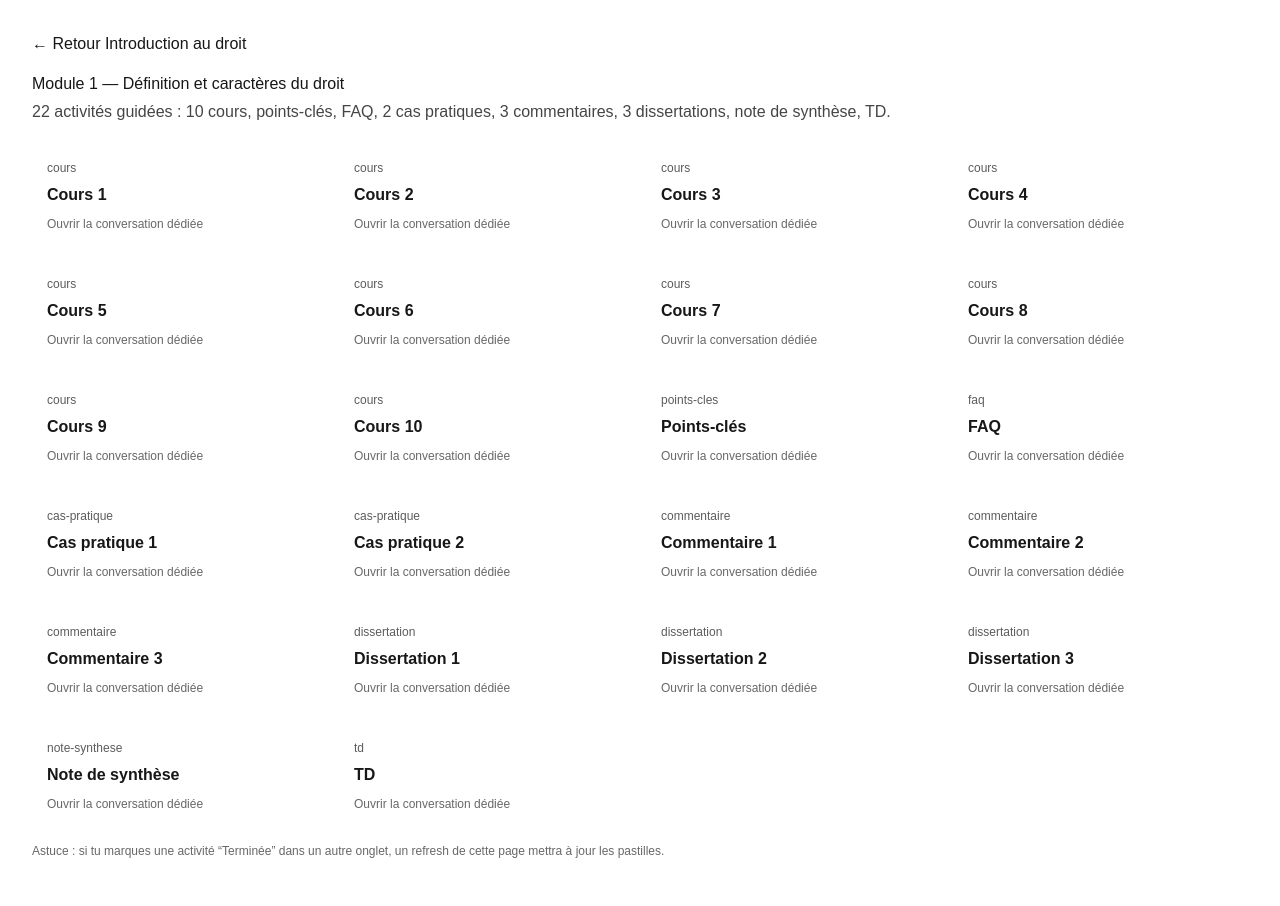
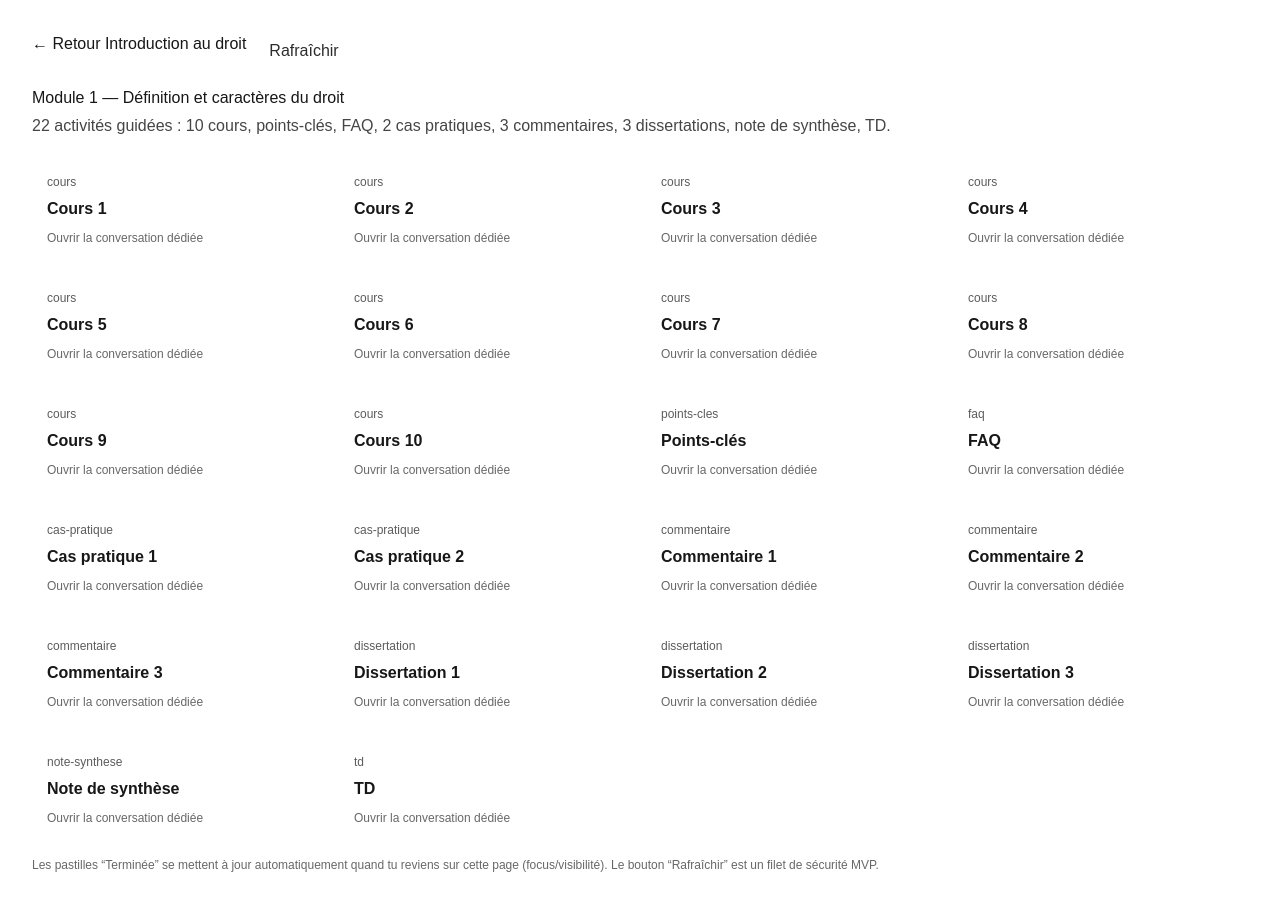
Before and after one commit to d2me-89/amelys-aws-mvp, a Next.js app: page /app/matieres/introduction-au-droit/modules/module-01-definition-et-caracteres-du-droit in a window 1280 px wide. Built offline with nearby package versions, Linux system fonts and the light colour scheme.

Commit message:
module page: keep done badges in sync (focus/visibility)

```diff
--- a/app/(platform)/app/matieres/introduction-au-droit/modules/module-01-definition-et-caracteres-du-droit/page.tsx
+++ b/app/(platform)/app/matieres/introduction-au-droit/modules/module-01-definition-et-caracteres-du-droit/page.tsx
@@ -1,7 +1,7 @@
 "use client";
 
 import Link from "next/link";
-import { useEffect, useMemo, useState } from "react";
+import { useCallback, useEffect, useMemo, useState } from "react";
 
 type Prompt = {
   slug: string;
@@ -18,12 +18,11 @@ type Prompt = {
 };
 
 // -----------------------------------------------------------------------------
-// Constantes métier (slug du module + liste des 22 activités)
+// Slug du module + liste des 22 activités
 // -----------------------------------------------------------------------------
 const moduleSlug = "module-01-definition-et-caracteres-du-droit";
 
 const prompts: Prompt[] = [
-  // 10 cours
   ...Array.from({ length: 10 }).map((_, i) => ({
     slug: `cours-${String(i + 1).padStart(2, "0")}`,
     label: `Cours ${i + 1}`,
@@ -31,19 +30,16 @@ const prompts: Prompt[] = [
   })),
   { slug: "points-cles", label: "Points-clés", kind: "points-cles" },
   { slug: "faq", label: "FAQ", kind: "faq" },
-  // 2 cas pratiques
   ...Array.from({ length: 2 }).map((_, i) => ({
     slug: `cas-pratique-${String(i + 1).padStart(2, "0")}`,
     label: `Cas pratique ${i + 1}`,
     kind: "cas-pratique" as const,
   })),
-  // 3 commentaires
   ...Array.from({ length: 3 }).map((_, i) => ({
     slug: `commentaire-${String(i + 1).padStart(2, "0")}`,
     label: `Commentaire ${i + 1}`,
     kind: "commentaire" as const,
   })),
-  // 3 dissertations
   ...Array.from({ length: 3 }).map((_, i) => ({
     slug: `dissertation-${String(i + 1).padStart(2, "0")}`,
     label: `Dissertation ${i + 1}`,
@@ -54,39 +50,38 @@ const prompts: Prompt[] = [
 ];
 
 // -----------------------------------------------------------------------------
-// Convention d'ID : la conversation est unique par (matière + module + prompt)
-// -> exactement la même convention que sur la page prompt et la page conversation
+// Convention de conversationId (doit matcher celle de la conversation page)
 // -----------------------------------------------------------------------------
 function conversationIdFor(promptSlug: string) {
   return `intro-droit-${moduleSlug}-${promptSlug}`;
 }
 
-// Clé localStorage utilisée pour le statut "Terminée" (identique à la page chat)
+// Clé localStorage du statut "Terminée" (doit matcher celle de la conversation page)
 function doneKey(conversationId: string) {
   return `amelys:done:${conversationId}`;
 }
 
 export default function Module1Page() {
-  // -----------------------------------------------------------------------------
-  // État local : map { promptSlug -> true/false } pour savoir si chaque activité est terminée
-  // -----------------------------------------------------------------------------
+  // Map { promptSlug -> bool }
   const [doneMap, setDoneMap] = useState<Record<string, boolean>>({});
 
-  // -----------------------------------------------------------------------------
-  // Chargement : on lit localStorage pour chaque prompt
-  // (au montage de la page, puis on pourra recharger si besoin)
-  // -----------------------------------------------------------------------------
-  useEffect(() => {
+  const basePath = useMemo(
+    () => `/app/matieres/introduction-au-droit/modules/${moduleSlug}`,
+    []
+  );
+
+  // ---------------------------------------------------------------------------
+  // Fonction centralisée: relire tous les statuts depuis localStorage
+  // (utile au montage + quand on revient sur la page)
+  // ---------------------------------------------------------------------------
+  const reloadDoneMap = useCallback(() => {
     const nextMap: Record<string, boolean> = {};
 
     for (const p of prompts) {
       const convId = conversationIdFor(p.slug);
-
       try {
-        // "true" => terminé ; sinon pas terminé
         nextMap[p.slug] = localStorage.getItem(doneKey(convId)) === "true";
       } catch {
-        // si localStorage est indispo, on considère "non terminé"
         nextMap[p.slug] = false;
       }
     }
@@ -94,32 +89,77 @@ export default function Module1Page() {
     setDoneMap(nextMap);
   }, []);
 
-  // -----------------------------------------------------------------------------
-  // Pour éviter de recalculer 100 fois des strings d'URL à chaque rendu
-  // -----------------------------------------------------------------------------
-  const basePath = useMemo(() => {
-    return `/app/matieres/introduction-au-droit/modules/${moduleSlug}`;
-  }, []);
+  // ---------------------------------------------------------------------------
+  // 1) Lecture initiale au montage
+  // ---------------------------------------------------------------------------
+  useEffect(() => {
+    reloadDoneMap();
+  }, [reloadDoneMap]);
+
+  // ---------------------------------------------------------------------------
+  // 2) Rechargement quand on revient sur l’onglet / la page (retour depuis conversation)
+  // ---------------------------------------------------------------------------
+  useEffect(() => {
+    const onFocus = () => reloadDoneMap();
+    const onVisibility = () => {
+      if (document.visibilityState === "visible") reloadDoneMap();
+    };
+
+    window.addEventListener("focus", onFocus);
+    document.addEventListener("visibilitychange", onVisibility);
+
+    return () => {
+      window.removeEventListener("focus", onFocus);
+      document.removeEventListener("visibilitychange", onVisibility);
+    };
+  }, [reloadDoneMap]);
+
+  // ---------------------------------------------------------------------------
+  // 3) Si changement depuis un AUTRE onglet: event "storage"
+  // (ne se déclenche pas dans le même onglet, mais utile quand même)
+  // ---------------------------------------------------------------------------
+  useEffect(() => {
+    const onStorage = (e: StorageEvent) => {
+      if (e.key && e.key.startsWith("amelys:done:")) {
+        reloadDoneMap();
+      }
+    };
+    window.addEventListener("storage", onStorage);
+    return () => window.removeEventListener("storage", onStorage);
+  }, [reloadDoneMap]);
 
   return (
     <main style={{ padding: "2rem", fontFamily: "sans-serif" }}>
-      {/* Navigation */}
-      <div style={{ marginBottom: "1rem" }}>
+      <div style={{ marginBottom: "1rem", display: "flex", gap: 12 }}>
         <Link href="/app/matieres/introduction-au-droit">
           ← Retour Introduction au droit
         </Link>
+
+        {/* Petit bouton utile en MVP (facultatif) */}
+        <button
+          onClick={reloadDoneMap}
+          style={{
+            border: "1px solid rgba(255,255,255,0.15)",
+            background: "transparent",
+            color: "inherit",
+            borderRadius: 10,
+            padding: "6px 10px",
+            cursor: "pointer",
+            opacity: 0.9,
+          }}
+        >
+          Rafraîchir
+        </button>
       </div>
 
-      {/* Titre module */}
       <h1 style={{ marginBottom: "0.25rem" }}>
         Module 1 — Définition et caractères du droit
       </h1>
       <p style={{ marginTop: 0, opacity: 0.8 }}>
-        22 activités guidées : 10 cours, points-clés, FAQ, 2 cas pratiques, 3 commentaires,
-        3 dissertations, note de synthèse, TD.
+        22 activités guidées : 10 cours, points-clés, FAQ, 2 cas pratiques, 3
+        commentaires, 3 dissertations, note de synthèse, TD.
       </p>
 
-      {/* Grille des 22 boutons */}
       <div
         style={{
           display: "grid",
@@ -144,7 +184,6 @@ export default function Module1Page() {
                 position: "relative",
               }}
             >
-              {/* Pastille "Terminée" (verte) */}
               {isDone && (
                 <span
                   style={{
@@ -163,15 +202,12 @@ export default function Module1Page() {
                 </span>
               )}
 
-              {/* Type (cours / faq / etc.) */}
               <div style={{ fontSize: 12, opacity: 0.7, marginBottom: 6 }}>
                 {p.kind}
               </div>
 
-              {/* Libellé */}
               <div style={{ fontWeight: 700 }}>{p.label}</div>
 
-              {/* Micro-indication (optionnelle) */}
               <div style={{ fontSize: 12, opacity: 0.65, marginTop: 8 }}>
                 Ouvrir la conversation dédiée
               </div>
@@ -180,11 +216,10 @@ export default function Module1Page() {
         })}
       </div>
 
-      {/* Note : si tu veux une mise à jour "live" sans refresh :
-          on pourra ajouter un bouton "Rafraîchir" ou un event listener "storage". */}
       <div style={{ marginTop: 14, fontSize: 12, opacity: 0.65 }}>
-        Astuce : si tu marques une activité “Terminée” dans un autre onglet, un refresh
-        de cette page mettra à jour les pastilles.
+        Les pastilles “Terminée” se mettent à jour automatiquement quand tu reviens
+        sur cette page (focus/visibilité). Le bouton “Rafraîchir” est un filet de
+        sécurité MVP.
       </div>
     </main>
   );
```
